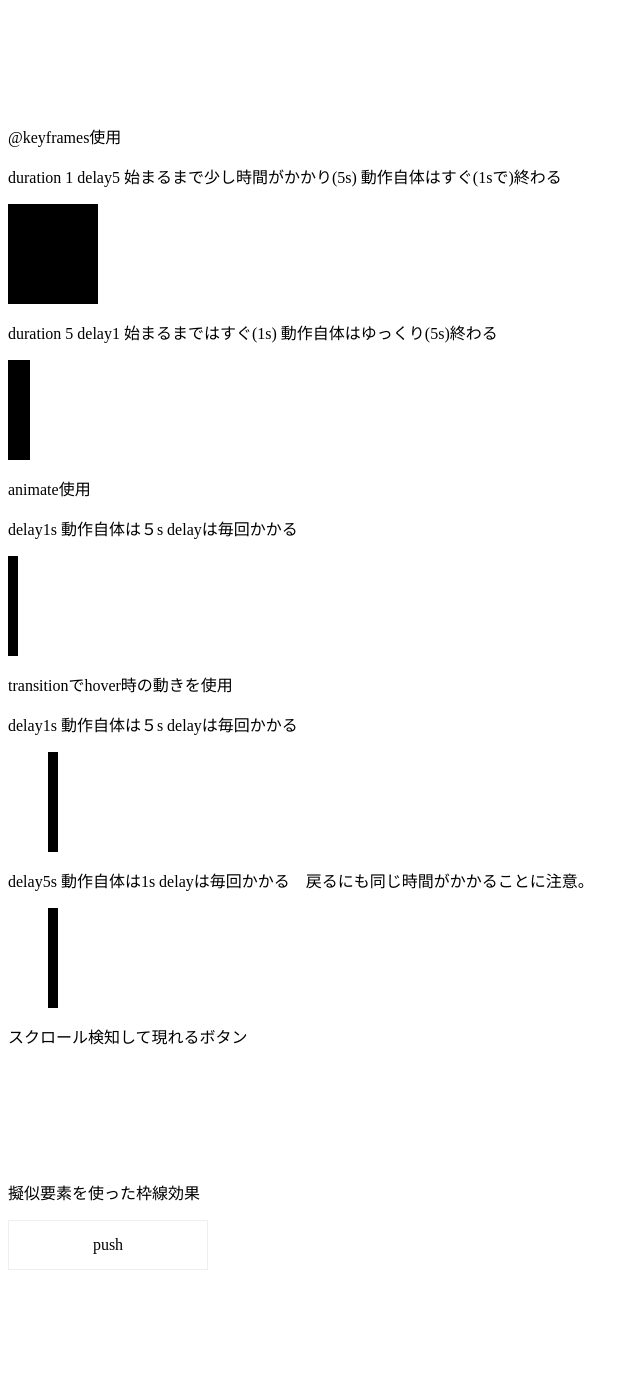
After one commit to umanari145/css, a PHP site: page /animation.html in a window 1280 px wide. The commit adds this page. Shown: the whole page, without its empty margins (0-640 px from the left). Run offline with PHP 8.4, Linux system fonts and the light colour scheme.

Commit message:
cssのアニメーション

```diff
--- a/animation.css
+++ b/animation.css
@@ -71,3 +71,94 @@ body{
 	width: 100px;
 	margin-left: 0;
 }
+
+.detect_scroll_wrapper{
+	width: 200px;
+	height: 100px;
+	background: #fff;
+}
+
+.detect_scroll_button{
+	display: block;
+	height: 100%;
+	margin: 0 auto;
+	background: #eee;
+}
+
+.detect_scroll_button_inner{
+	display: block;
+	height: 100%;
+	margin: 0 auto;
+	background: #eee;
+	transition-delay: 0s;
+	transition-duration: 0.5s;
+	transition-property: all;
+	transition-timing-function: ease;
+}
+
+.block_button{
+	position: relative;
+	width:200px;
+	display: inline-block;
+	text-align: center;
+}
+.inner_str{
+	padding: 15px 0;
+	text-align:center;
+	display: block;
+	border: 1px solid #eee;
+}
+
+/**全要素共通**/
+.block_button::before,
+.block_button::after,
+.inner_str::before,
+.inner_str::after
+{
+	display: block;
+	position: absolute;
+	content:'';
+	transition: all 1s ease;
+	background-color: #3498db;
+}
+
+/*→方向*/
+.block_button::before{
+	height: 1px;
+	width: 0px;
+	top:0;
+	left:0;
+}
+/*←方向*/
+.block_button::after{
+	height: 1px;
+	width: 0px;
+	right: 0;
+	bottom: 0;
+}
+/*↓方向*/
+.inner_str::before{
+	height: 0px;
+	width: 1px;
+	right:0;
+	top:0;
+}
+/*↑方向*/
+.inner_str::after{
+	height: 0px;
+	width: 1px;
+	bottom:0;
+	left:0;
+}
+
+.block_button:hover::before,
+.block_button:hover::after
+{
+	width: 100%;
+}
+
+.block_button:hover .inner_str::before ,
+.block_button:hover .inner_str::after
+{
+	height: 100%;
+}
--- /dev/null
+++ b/animation.html
@@ -0,0 +1,56 @@
+<!DOCTYPE html>
+<html lang="ja">
+    <meta charset="UTF-8">
+    <title>animation</title>
+	<link rel="stylesheet" type="text/css" href="animation.css">
+	<script
+	  src="https://code.jquery.com/jquery-1.12.4.js"
+	  integrity="sha256-Qw82+bXyGq6MydymqBxNPYTaUXXq7c8v3CwiYwLLNXU="
+	  crossorigin="anonymous"></script>
+	<script type="text/javascript" src="animation.js"></script>
+    <body>
+		<p>@keyframes使用</p>
+		<p>duration 1 delay5
+		始まるまで少し時間がかかり(5s)
+		動作自体はすぐ(1sで)終わる
+		</p>
+		<div class="block delay5_duration1">
+		</div>
+
+		<p>duration 5 delay1
+		始まるまではすぐ(1s)
+		動作自体はゆっくり(5s)終わる</p>
+		<div class="block delay1_duration5">
+		</div>
+
+		<p>animate使用</p>
+		<p>delay1s 動作自体は５s delayは毎回かかる
+		</p>
+		<div class="block" id="animating">
+		</div>
+
+		<p>transitionでhover時の動きを使用</p>
+		<p>delay1s 動作自体は５s delayは毎回かかる
+		</p>
+		<div class="block hovering">
+		</div>
+
+		<p>delay5s 動作自体は1s delayは毎回かかる　戻るにも同じ時間がかかることに注意。
+		</p>
+		<div class="block hovering2">
+		</div>
+
+		<p>スクロール検知して現れるボタン
+		</p>
+		<div class="detect_scroll_wrapper detect_button">
+			<span class="detect_scroll_button_inner"></span>
+		</div>
+
+		<p>擬似要素を使った枠線効果</p>
+		<div class="block_button">
+			<span class="inner_str">push</span>
+		</div>
+
+
+	</body>
+</html>
--- a/animation.js
+++ b/animation.js
@@ -11,4 +11,20 @@ $(function(){
 		});
 	}
 
+	$(window).scroll(function(){
+		//画像の絶対的な位置
+		var imgPos = $('.detect_button').offset().top;
+		//スクロール量
+		var scrollRyou = $(window).scrollTop();
+		if (scrollRyou > imgPos -200) {
+			$('.detect_scroll_button_inner').css({
+				'width':'100px'
+			});
+		} else {
+			$('.detect_scroll_button_inner').css({
+				'width':'0'
+			});
+		}
+	});
+
 });
```
